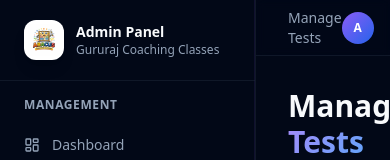
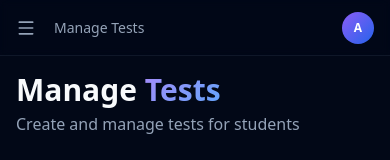
Before and after one commit to ruturaj0917/Abacus_coaching_classes, a Next.js app: page /admin/tests in a window 390 px wide. Shown: the top 160 px of the page. Built offline with nearby package versions, Linux system fonts and the light colour scheme; no server answers.

Commit message:
Refactor: implemented responsive mobile-first UI with sliding Hamburger Menu

```diff
--- a/src/app/admin/dashboard/page.tsx
+++ b/src/app/admin/dashboard/page.tsx
@@ -50,7 +50,8 @@ export default async function AdminDashboard() {
         </div>
       </CardHeader>
       <CardContent className="p-0">
-        <Table>
+        <div className="overflow-x-auto">
+          <Table>
           <TableHeader>
             <TableRow className="border-border/50 hover:bg-transparent">
               <TableHead className="pl-6">#</TableHead>
@@ -85,6 +86,7 @@ export default async function AdminDashboard() {
             )}
           </TableBody>
         </Table>
+        </div>
       </CardContent>
     </Card>
   );
--- a/src/app/admin/layout.tsx
+++ b/src/app/admin/layout.tsx
@@ -1,8 +1,9 @@
 "use client";
 
+import { useState } from "react";
 import Link from "next/link";
 import { usePathname, useRouter } from "next/navigation";
-import { BookOpen, LayoutDashboard, LogOut, Users, ClipboardList, ShieldCheck } from "lucide-react";
+import { BookOpen, LayoutDashboard, LogOut, Users, ClipboardList, ShieldCheck, Menu, X } from "lucide-react";
 import { cn } from "@/lib/utils";
 import { Separator } from "@/components/ui/separator";
 
@@ -15,6 +16,7 @@ const navItems = [
 export default function AdminLayout({ children }: { children: React.ReactNode }) {
   const pathname = usePathname();
   const router = useRouter();
+  const [isSidebarOpen, setIsSidebarOpen] = useState(false);
 
   const handleLogout = async () => {
     await fetch("/api/auth/logout", { method: "POST" });
@@ -22,11 +24,25 @@ export default function AdminLayout({ children }: { children: React.ReactNode })
   };
 
   return (
-    <div className="flex min-h-screen bg-background">
+    <div className="flex flex-col md:flex-row min-h-screen bg-background">
+      {/* Mobile Sidebar Overlay */}
+      {isSidebarOpen && (
+        <div
+          className="fixed inset-0 bg-background/80 backdrop-blur-sm z-40 md:hidden"
+          onClick={() => setIsSidebarOpen(false)}
+        />
+      )}
+
       {/* Sidebar */}
-      <aside className="w-64 flex-shrink-0 flex flex-col bg-card border-r border-border/50 sidebar-glow">
+      <aside
+        className={cn(
+          "fixed inset-y-0 left-0 z-50 w-64 flex-shrink-0 flex flex-col bg-card border-r border-border/50 sidebar-glow transition-transform duration-200 ease-in-out md:relative md:translate-x-0 h-full max-h-screen",
+          isSidebarOpen ? "translate-x-0" : "-translate-x-full"
+        )}
+      >
         {/* Brand */}
-        <div className="flex items-center gap-3 px-6 py-5 border-b border-border/50">
+        <div className="flex items-center justify-between px-6 py-5 border-b border-border/50">
+          <div className="flex items-center gap-3">
             <div className="flex items-center justify-center w-10 h-10 rounded-xl bg-white shadow-lg p-1 overflow-hidden">
               <img src="/logo.png" alt="Gururaj Coaching Classes Logo" className="w-full h-full object-contain" />
             </div>
@@ -34,6 +50,13 @@ export default function AdminLayout({ children }: { children: React.ReactNode })
               <div className="font-bold text-sm text-foreground">Admin Panel</div>
               <div className="text-xs text-muted-foreground font-medium">Gururaj Coaching Classes</div>
             </div>
+          </div>
+          <button
+            className="md:hidden text-muted-foreground hover:text-foreground"
+            onClick={() => setIsSidebarOpen(false)}
+          >
+            <X className="w-5 h-5" />
+          </button>
         </div>
 
         {/* Nav */}
@@ -47,6 +70,7 @@ export default function AdminLayout({ children }: { children: React.ReactNode })
               <Link
                 key={href}
                 href={href}
+                onClick={() => setIsSidebarOpen(false)}
                 className={cn(
                   "flex items-center gap-3 px-3 py-2.5 rounded-lg text-sm font-medium transition-all duration-150",
                   isActive
@@ -79,11 +103,19 @@ export default function AdminLayout({ children }: { children: React.ReactNode })
       </aside>
 
       {/* Main content */}
-      <main className="flex-1 flex flex-col min-h-screen overflow-x-hidden">
+      <main className="flex-1 flex flex-col min-h-screen overflow-x-hidden md:w-[calc(100%-16rem)] w-full">
         {/* Top bar */}
-        <header className="flex items-center justify-between h-14 px-8 border-b border-border/50 bg-card/30 backdrop-blur-sm sticky top-0 z-10">
-          <div className="text-sm text-muted-foreground">
+        <header className="flex items-center justify-between h-14 px-4 md:px-8 border-b border-border/50 bg-card/30 backdrop-blur-sm sticky top-0 z-10 w-full">
+          <div className="flex items-center gap-3">
+            <button
+              className="md:hidden p-1.5 -ml-1.5 text-muted-foreground hover:text-foreground focus:outline-none rounded-md"
+              onClick={() => setIsSidebarOpen(true)}
+            >
+              <Menu className="w-5 h-5" />
+            </button>
+            <div className="text-sm font-medium text-muted-foreground">
               {navItems.find(n => pathname.startsWith(n.href))?.label ?? "Admin"}
+            </div>
           </div>
           <div className="flex items-center gap-2">
             <div className="w-8 h-8 rounded-full bg-gradient-to-br from-violet-500 to-blue-600 flex items-center justify-center text-xs font-bold text-white">
@@ -92,7 +124,7 @@ export default function AdminLayout({ children }: { children: React.ReactNode })
           </div>
         </header>
 
-        <div className="flex-1 p-8">
+        <div className="flex-1 p-4 md:p-8 overflow-x-hidden w-full max-w-full">
           {children}
         </div>
       </main>
--- a/src/app/student/dashboard/page.tsx
+++ b/src/app/student/dashboard/page.tsx
@@ -97,7 +97,8 @@ export default async function StudentDashboard() {
           </div>
         </CardHeader>
         <CardContent className="p-0">
-          <Table>
+          <div className="overflow-x-auto">
+            <Table>
             <TableHeader>
               <TableRow className="border-border/50 hover:bg-transparent">
                 <TableHead className="pl-6">Test Name</TableHead>
@@ -137,6 +138,7 @@ export default async function StudentDashboard() {
               )}
             </TableBody>
           </Table>
+          </div>
         </CardContent>
       </Card>
     </div>
--- a/src/app/student/layout.tsx
+++ b/src/app/student/layout.tsx
@@ -1,8 +1,9 @@
 "use client";
 
+import { useState } from "react";
 import Link from "next/link";
 import { usePathname, useRouter } from "next/navigation";
-import { BookOpen, LayoutDashboard, LogOut, ClipboardList, History } from "lucide-react";
+import { BookOpen, LayoutDashboard, LogOut, ClipboardList, History, Menu, X } from "lucide-react";
 import { cn } from "@/lib/utils";
 import { Button } from "@/components/ui/button";
 import { Separator } from "@/components/ui/separator";
@@ -15,6 +16,7 @@ const navItems = [
 export default function StudentLayout({ children }: { children: React.ReactNode }) {
   const pathname = usePathname();
   const router = useRouter();
+  const [isSidebarOpen, setIsSidebarOpen] = useState(false);
 
   const handleLogout = async () => {
     await fetch("/api/auth/logout", { method: "POST" });
@@ -22,11 +24,25 @@ export default function StudentLayout({ children }: { children: React.ReactNode
   };
 
   return (
-    <div className="flex min-h-screen bg-background">
+    <div className="flex flex-col md:flex-row min-h-screen bg-background">
+      {/* Mobile Sidebar Overlay */}
+      {isSidebarOpen && (
+        <div
+          className="fixed inset-0 bg-background/80 backdrop-blur-sm z-40 md:hidden"
+          onClick={() => setIsSidebarOpen(false)}
+        />
+      )}
+
       {/* Sidebar */}
-      <aside className="w-64 flex-shrink-0 flex flex-col bg-card border-r border-border/50 sidebar-glow">
+      <aside
+        className={cn(
+          "fixed inset-y-0 left-0 z-50 w-64 flex-shrink-0 flex flex-col bg-card border-r border-border/50 sidebar-glow transition-transform duration-200 ease-in-out md:relative md:translate-x-0 h-full max-h-screen",
+          isSidebarOpen ? "translate-x-0" : "-translate-x-full"
+        )}
+      >
         {/* Brand */}
-        <div className="flex items-center gap-3 px-6 py-5 border-b border-border/50">
+        <div className="flex items-center justify-between px-6 py-5 border-b border-border/50">
+          <div className="flex items-center gap-3">
             <div className="flex items-center justify-center w-10 h-10 rounded-xl bg-white shadow-lg p-1 overflow-hidden">
               <img src="/logo.png" alt="Gururaj Coaching Classes Logo" className="w-full h-full object-contain" />
             </div>
@@ -34,6 +50,13 @@ export default function StudentLayout({ children }: { children: React.ReactNode
               <div className="font-bold text-sm text-foreground">Student Portal</div>
               <div className="text-xs text-muted-foreground font-medium">Gururaj Coaching Classes</div>
             </div>
+          </div>
+          <button
+            className="md:hidden text-muted-foreground hover:text-foreground"
+            onClick={() => setIsSidebarOpen(false)}
+          >
+            <X className="w-5 h-5" />
+          </button>
         </div>
 
         {/* Nav */}
@@ -47,6 +70,7 @@ export default function StudentLayout({ children }: { children: React.ReactNode
               <Link
                 key={href}
                 href={href}
+                onClick={() => setIsSidebarOpen(false)}
                 className={cn(
                   "flex items-center gap-3 px-3 py-2.5 rounded-lg text-sm font-medium transition-all duration-150",
                   isActive
@@ -79,11 +103,19 @@ export default function StudentLayout({ children }: { children: React.ReactNode
       </aside>
 
       {/* Main content */}
-      <main className="flex-1 flex flex-col min-h-screen overflow-x-hidden">
+      <main className="flex-1 flex flex-col min-h-screen overflow-x-hidden md:w-[calc(100%-16rem)] w-full">
         {/* Top bar */}
-        <header className="flex items-center justify-between h-14 px-8 border-b border-border/50 bg-card/30 backdrop-blur-sm sticky top-0 z-10">
-          <div className="text-sm text-muted-foreground">
+        <header className="flex items-center justify-between h-14 px-4 md:px-8 border-b border-border/50 bg-card/30 backdrop-blur-sm sticky top-0 z-10 w-full">
+          <div className="flex items-center gap-3">
+            <button
+              className="md:hidden p-1.5 -ml-1.5 text-muted-foreground hover:text-foreground focus:outline-none rounded-md"
+              onClick={() => setIsSidebarOpen(true)}
+            >
+              <Menu className="w-5 h-5" />
+            </button>
+            <div className="text-sm font-medium text-muted-foreground">
               {navItems.find(n => pathname.startsWith(n.href))?.label ?? "Portal"}
+            </div>
           </div>
           <div className="flex items-center gap-2">
             <div className="w-8 h-8 rounded-full gradient-brand flex items-center justify-center text-xs font-bold text-white">
@@ -92,7 +124,7 @@ export default function StudentLayout({ children }: { children: React.ReactNode
           </div>
         </header>
 
-        <div className="flex-1 p-8">
+        <div className="flex-1 p-4 md:p-8 overflow-x-hidden w-full max-w-full">
           {children}
         </div>
       </main>
```
Lines whose indentation alone changed are shown as unchanged.
